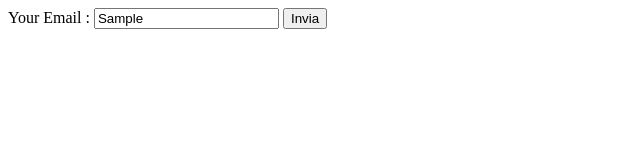
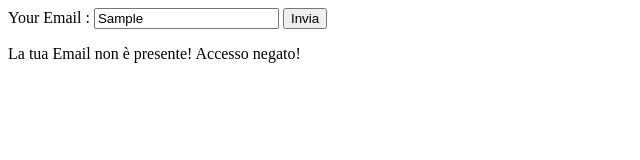
Before and after one commit to alessandrosaladino-tech/js-mail-dadi, a plain HTML site: page index.html in a window 1280 px wide. Both pictures are taken after typing "Sample" into the empty fields and a click on the button "Invia". Shown: the whole page, without its empty margins (0-640 px from the left). Drawn offline with Linux system fonts and the light colour scheme.

Commit message:
Add
In page result print

```diff
--- a/assets/java/main.js
+++ b/assets/java/main.js
@@ -30,7 +30,7 @@ stampa un messaggio appropriato sull’esito del controllo.
 //Dichiaro le variabili per la lista email e email utente
 //const userEmail = document.getElementById("email.value");
 const emailsList = ["email1@gmail.com", "email2@hotmail.it", "email3@yahoo.com", "email4@libero.it", "email5@hotmail.it", "email6@gmail.com"];
-
+const finalResult = document.getElementById("result")
 
 //Eseguo un controllo per verificare se la mail inserita è nella lista
 /*for (let i = 0; i< emailsList.length; i++) {
@@ -56,8 +56,10 @@ document.getElementById("send").addEventListener("click", function (e){
 
 
 if (emailsList.includes(emailDOM)) {
+    finalResult.innerHTML = "La tua Email è presente! Puoi accedere"
     console.log('Puoi accedere!');
 } else {
+    finalResult.innerHTML = "La tua  Email non è presente! Accesso negato!"
     console.log('Non puoi accedere!');
 }
 })
--- a/index.html
+++ b/index.html
@@ -13,6 +13,7 @@
         <input id="email">
         <button id="send">Invia</button>
     </form>
+    <p id="result"></p>
 
     <script src="./assets/java/main.js"></script>
 </body>
```
